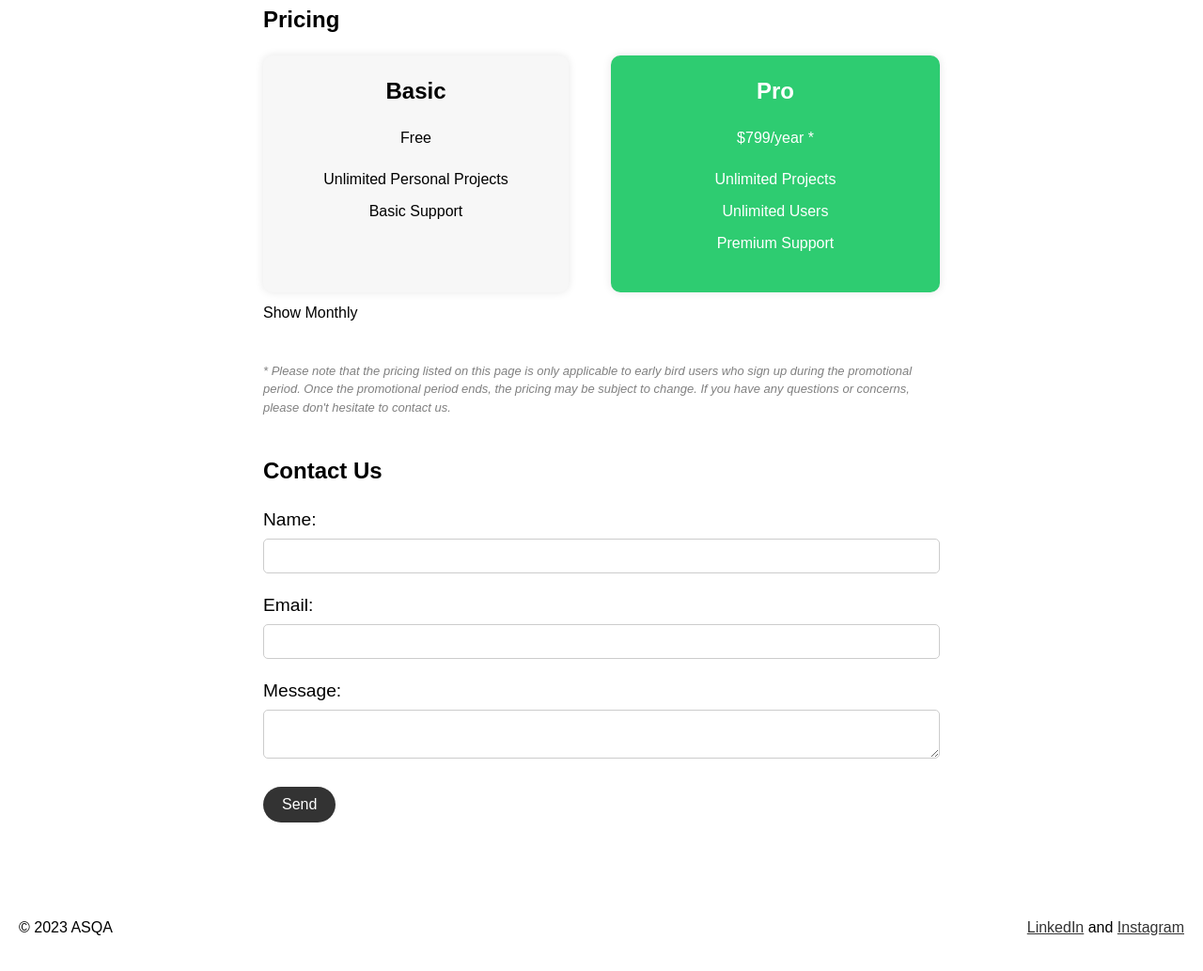
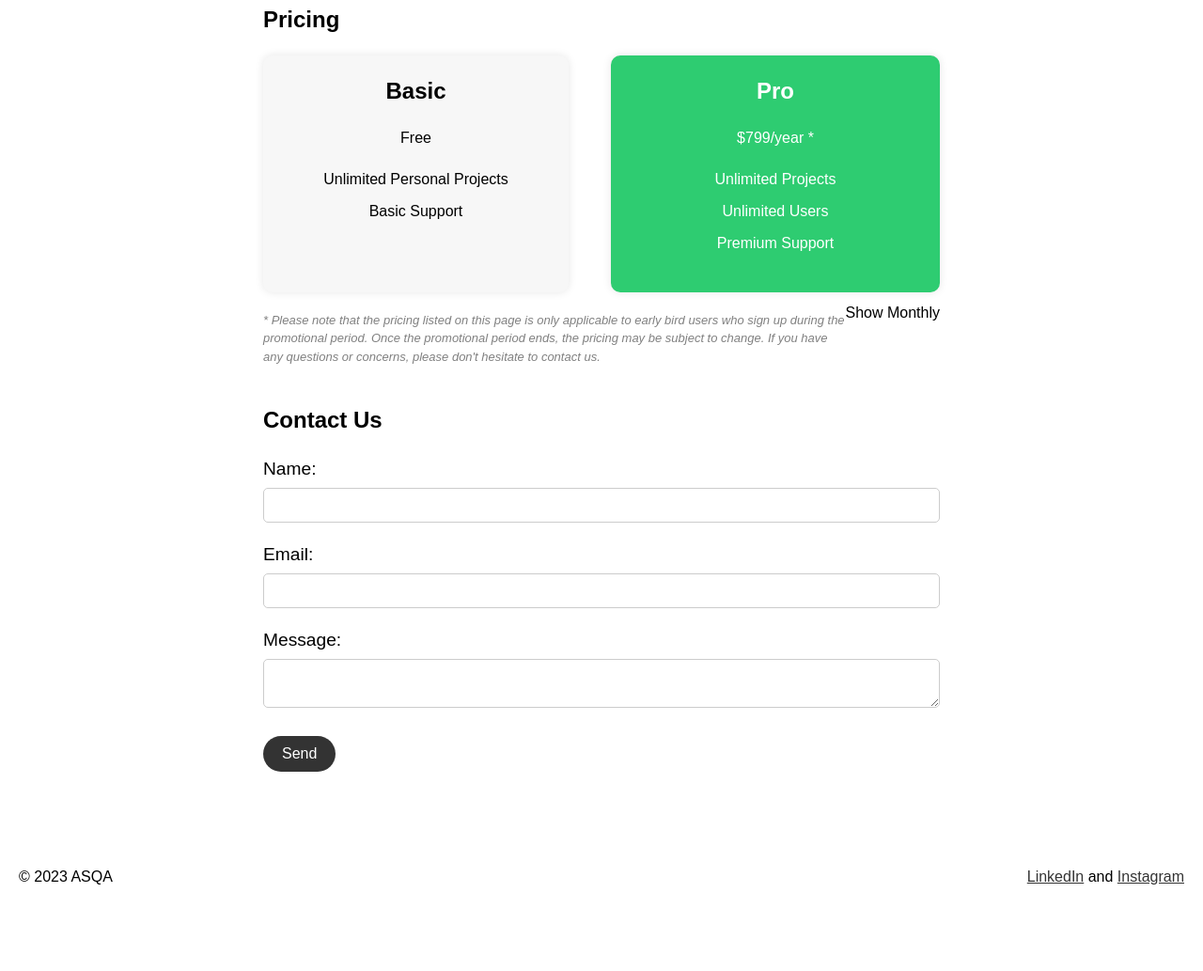
Before and after one commit to asqatasko/home, a plain HTML site: page index.html in a window 1280 px wide. Shown: the part 866-1899 px from the top of the page at 94% size. After the commit the page ends 1851 px from the top, so only its background shows below. Drawn offline with Linux system fonts and the light colour scheme.

Commit message:
moved monthly/year text to the right

```diff
--- a/index.html
+++ b/index.html
@@ -111,6 +111,9 @@
 
 <style>
 
+#toggle{
+    float: right;
+}
 #toggle:hover {
     cursor: pointer;
   }
```
